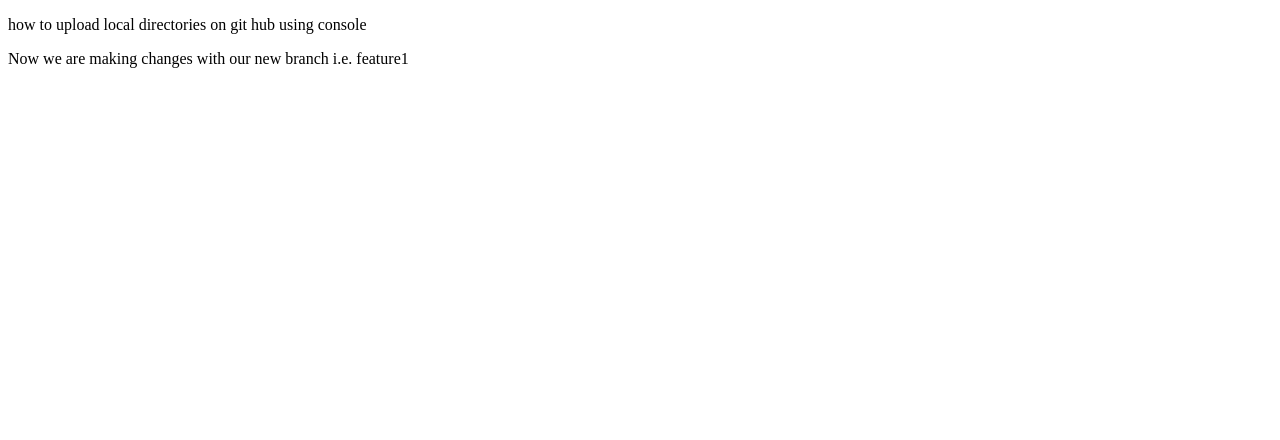
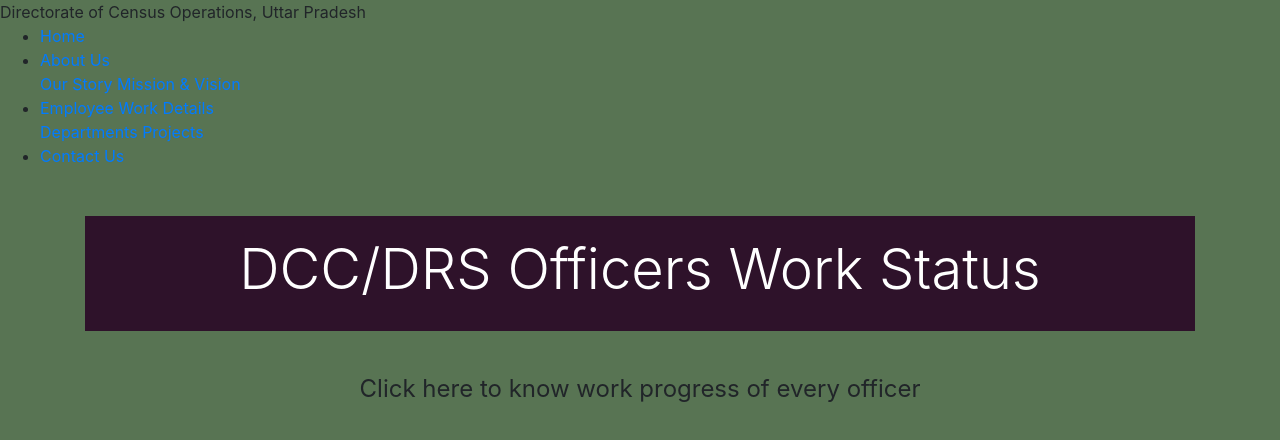
Before and after one commit to Samratsaurabh091/localrepo, a plain HTML site: page index.html in a window 1280 px wide. Drawn offline with nearby package versions, Linux system fonts and the light colour scheme.

Commit message:
adding main file

```diff
--- a/index.html
+++ b/index.html
@@ -1,13 +1,67 @@
 <!DOCTYPE html>
 <html lang="en">
 <head>
-    <meta charset="UTF-8">
-    <meta name="viewport" content="width=device-width, initial-scale=1.0">
-    <title>Document</title>
+  <meta charset="UTF-8">
+  <meta name="viewport" content="width=device-width, initial-scale=1.0">
+  <title>Main Page</title>
+  <!-- Bootstrap CSS -->
+  <link href="https://stackpath.bootstrapcdn.com/bootstrap/4.5.2/css/bootstrap.min.css" rel="stylesheet">
+  <link rel="stylesheet" href="styles.css">
+
+  <style>
+    .title-box {
+      background-color: #2e122a;
+      color: #fff;
+      padding: 20px;
+      text-align: center;
+    }
+    .btn-big {
+      font-size: 1.5rem;
+      padding: 15px 30px;
+    }
+    body{
+      background-color: rgb(88, 116, 83);
+    }
+  </style>
 </head>
 <body>
-    <style src="script.css"> This will add color</style>
-    <p> how to upload local directories on git hub using console</p>
-    <p> Now we are making changes with our new branch i.e. feature1 <div button="this is a button"></div></p>
+  <header>
+    <nav>
+      <div class="nav-container">
+        <div class="brand">
+          <!-- <img src="logo.jpg" alt="Logo" class="logo" width="60" alignment="left"> -->
+          <span class="brand-name">Directorate of Census Operations, Uttar Pradesh</span>
+        </div>
+        <ul class="nav-links">
+          <li><a href="#">Home</a></li>
+          <li class="dropdown">
+            <a href="#">About Us</a>
+            <div class="dropdown-content">
+              <a href="#">Our Story</a>
+              <a href="#">Mission & Vision</a>
+            </div>
+          </li>
+          <li class="dropdown">
+            <a href="#">Employee Work Details</a>
+            <div class="dropdown-content">
+              <a href="#">Departments</a>
+              <a href="#">Projects</a>
+            </div>
+          </li>
+          <li><a href="#">Contact Us</a></li>
+        </ul>
+      </div>
+    </nav>
+  </header>
+
+  <div class="container mt-5">
+    <div class="title-box">
+      <h1 class="display-4">DCC/DRS Officers Work Status</h1>
+    </div>
+    <div class="text-center mt-4">
+      <a href="officers.html" class="btn btn-alert btn-big">Click here to know work progress of every officer</a>
+    </div>
+  </div>
+  <!-- Bootstrap JS and dependencies (if needed) -->
 </body>
 </html>
```
